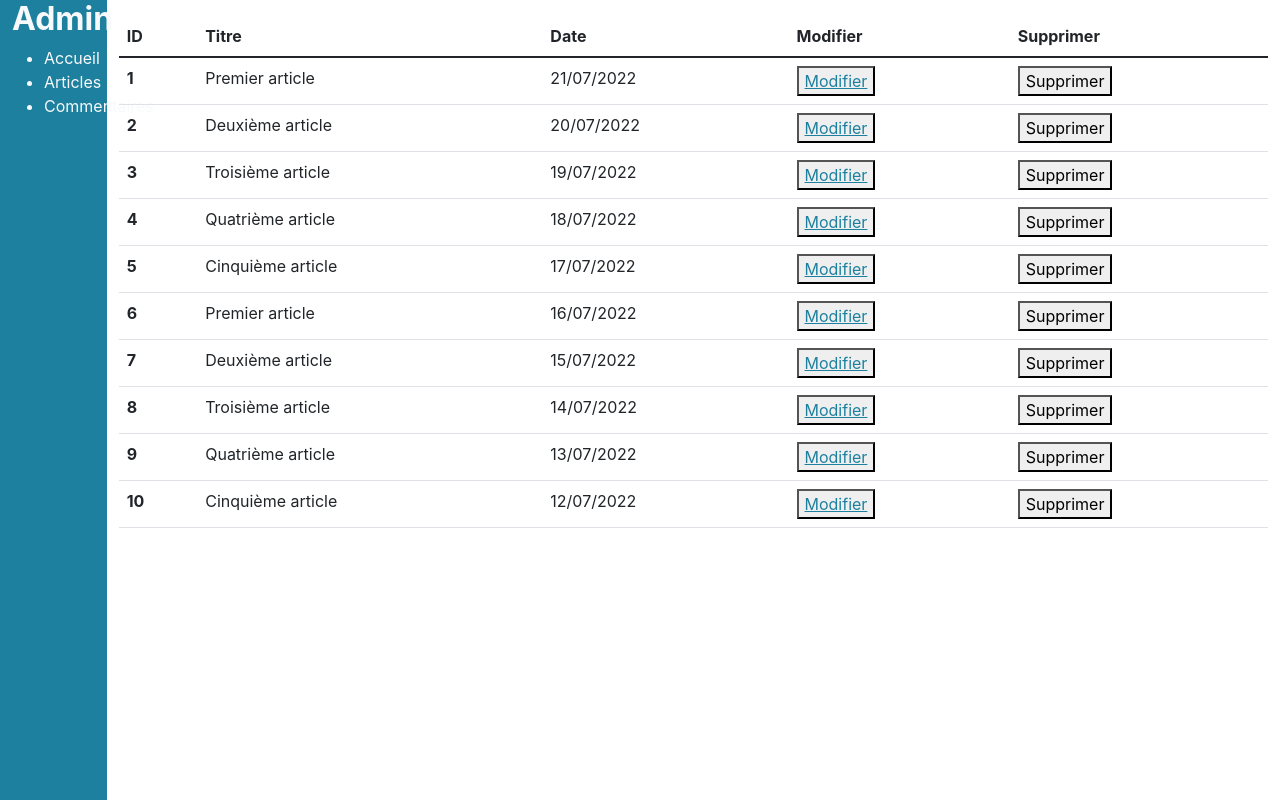
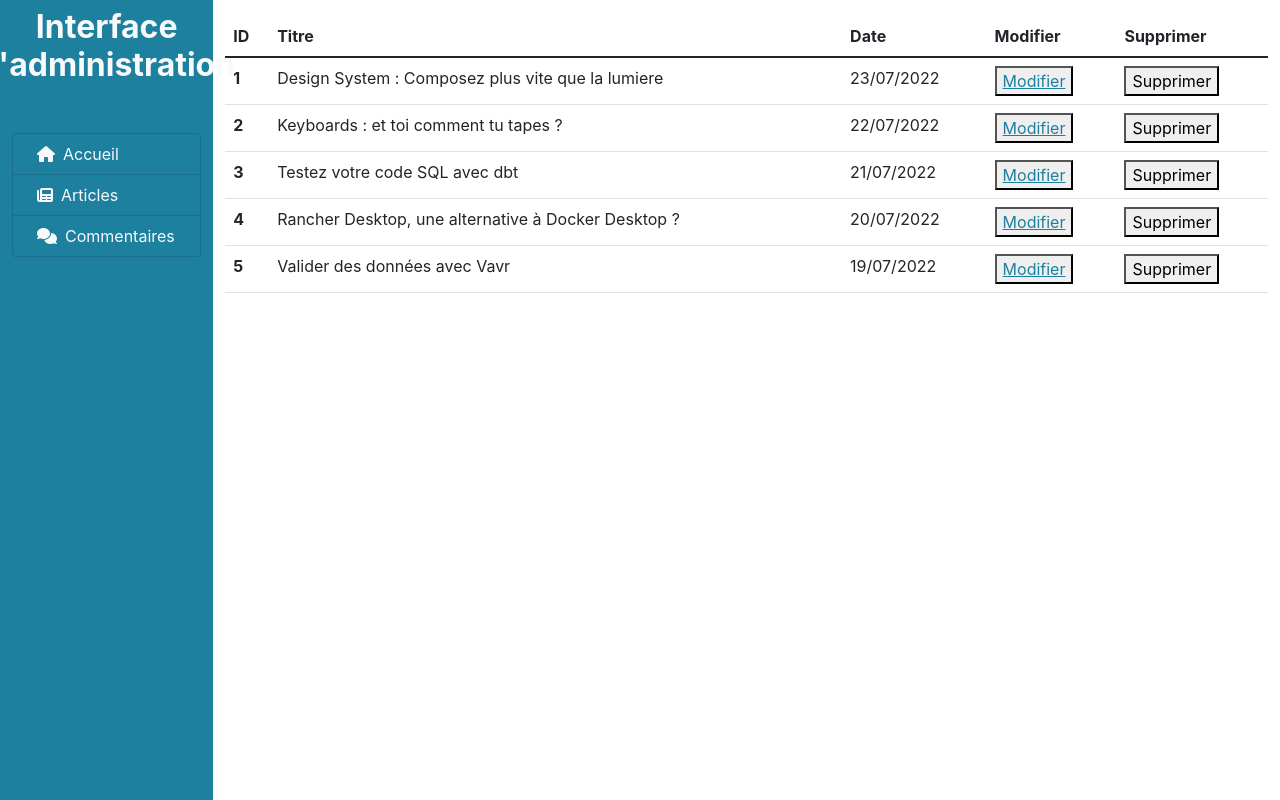
Before and after one commit to ClementGrenierDesrousseaux/ClementGrenierDesrousseaux_P5_06052022, a PHP site: page /ClementGrenierDesrousseaux_P5_06052022/admin/articles in a window 1280 px wide. Run offline with PHP 8.4, Linux system fonts and the light colour scheme; some libraries are stand-ins or nearby versions.

Commit message:
Ajout du README.md + ajout de commentaires au code + déplacement des articles de démo dans le MasterController.php + modification du design dans le BO (commit fait pour continuer sur mon Mac)

```diff
--- a/src/Controller/AdminController.php
+++ b/src/Controller/AdminController.php
@@ -5,105 +5,21 @@ namespace App\Controller;
 class AdminController extends MasterController
 {
 
-    public $articles = [
-        "article 1" => [
-            "Title" => "Premier article",
-            "Description" => "Lorem ipsum dolor sit amet, consectetur adipiscing elit. Fusce non auctor enim, vitae sagittis nulla. Cras at dui congue, facilisis sem viverra, fermentum dolor. Nulla facilisi. Integer posuere pretium lorem, ac hendrerit est blandit nec. Morbi vitae nunc ligula. Cras blandit a est eget tempor. Maecenas volutpat eu ex et aliquet. Donec eget tempus tortor. Nulla finibus elementum mauris vel sodales.",
-            "Date" => "21/07/2022",
-            "id" => "1"
-        ],
-
-        "article 2" => [
-            "Title" => "Deuxième article",
-            "Description" => "Lorem ipsum dolor sit amet, consectetur adipiscing elit. Fusce non auctor enim, vitae sagittis nulla. Cras at dui congue, facilisis sem viverra, fermentum dolor. Nulla facilisi. Integer posuere pretium lorem, ac hendrerit est blandit nec. Morbi vitae nunc ligula. Cras blandit a est eget tempor. Maecenas volutpat eu ex et aliquet. Donec eget tempus tortor. Nulla finibus elementum mauris vel sodales.",
-            "Date" => "20/07/2022",
-            "id" => "2"
-        ],
-
-        "article 3" => [
-            "Title" => "Troisième article",
-            "Description" => "Lorem ipsum dolor sit amet, consectetur adipiscing elit. Fusce non auctor enim, vitae sagittis nulla. Cras at dui congue, facilisis sem viverra, fermentum dolor. Nulla facilisi. Integer posuere pretium lorem, ac hendrerit est blandit nec. Morbi vitae nunc ligula. Cras blandit a est eget tempor. Maecenas volutpat eu ex et aliquet. Donec eget tempus tortor. Nulla finibus elementum mauris vel sodales.",
-            "Date" => "19/07/2022",
-            "id" => "3"
-        ],
-
-        "article 4" => [
-            "Title" => "Quatrième article",
-            "Description" => "Lorem ipsum dolor sit amet, consectetur adipiscing elit. Fusce non auctor enim, vitae sagittis nulla. Cras at dui congue, facilisis sem viverra, fermentum dolor. Nulla facilisi. Integer posuere pretium lorem, ac hendrerit est blandit nec. Morbi vitae nunc ligula. Cras blandit a est eget tempor. Maecenas volutpat eu ex et aliquet. Donec eget tempus tortor. Nulla finibus elementum mauris vel sodales.",
-            "Date" => "18/07/2022",
-            "id" => "4"
-        ],
-
-        "article 5" => [
-            "Title" => "Cinquième article",
-            "Description" => "Lorem ipsum dolor sit amet, consectetur adipiscing elit. Fusce non auctor enim, vitae sagittis nulla. Cras at dui congue, facilisis sem viverra, fermentum dolor. Nulla facilisi. Integer posuere pretium lorem, ac hendrerit est blandit nec. Morbi vitae nunc ligula. Cras blandit a est eget tempor. Maecenas volutpat eu ex et aliquet. Donec eget tempus tortor. Nulla finibus elementum mauris vel sodales.",
-            "Date" => "17/07/2022",
-            "id" => "5"
-        ],
-        "article 6" => [
-            "Title" => "Premier article",
-            "Description" => "Lorem ipsum dolor sit amet, consectetur adipiscing elit. Fusce non auctor enim, vitae sagittis nulla. Cras at dui congue, facilisis sem viverra, fermentum dolor. Nulla facilisi. Integer posuere pretium lorem, ac hendrerit est blandit nec. Morbi vitae nunc ligula. Cras blandit a est eget tempor. Maecenas volutpat eu ex et aliquet. Donec eget tempus tortor. Nulla finibus elementum mauris vel sodales.",
-            "Date" => "16/07/2022",
-            "id" => "6"
-        ],
-
-        "article 7" => [
-            "Title" => "Deuxième article",
-            "Description" => "Lorem ipsum dolor sit amet, consectetur adipiscing elit. Fusce non auctor enim, vitae sagittis nulla. Cras at dui congue, facilisis sem viverra, fermentum dolor. Nulla facilisi. Integer posuere pretium lorem, ac hendrerit est blandit nec. Morbi vitae nunc ligula. Cras blandit a est eget tempor. Maecenas volutpat eu ex et aliquet. Donec eget tempus tortor. Nulla finibus elementum mauris vel sodales.",
-            "Date" => "15/07/2022",
-            "id" => "7"
-        ],
-
-        "article 8" => [
-            "Title" => "Troisième article",
-            "Description" => "Lorem ipsum dolor sit amet, consectetur adipiscing elit. Fusce non auctor enim, vitae sagittis nulla. Cras at dui congue, facilisis sem viverra, fermentum dolor. Nulla facilisi. Integer posuere pretium lorem, ac hendrerit est blandit nec. Morbi vitae nunc ligula. Cras blandit a est eget tempor. Maecenas volutpat eu ex et aliquet. Donec eget tempus tortor. Nulla finibus elementum mauris vel sodales.",
-            "Date" => "14/07/2022",
-            "id" => "8"
-        ],
-
-        "article 9" => [
-            "Title" => "Quatrième article",
-            "Description" => "Lorem ipsum dolor sit amet, consectetur adipiscing elit. Fusce non auctor enim, vitae sagittis nulla. Cras at dui congue, facilisis sem viverra, fermentum dolor. Nulla facilisi. Integer posuere pretium lorem, ac hendrerit est blandit nec. Morbi vitae nunc ligula. Cras blandit a est eget tempor. Maecenas volutpat eu ex et aliquet. Donec eget tempus tortor. Nulla finibus elementum mauris vel sodales.",
-            "Date" => "13/07/2022",
-            "id" => "9"
-        ],
-
-        "article 10" => [
-            "Title" => "Cinquième article",
-            "Description" => "Lorem ipsum dolor sit amet, consectetur adipiscing elit. Fusce non auctor enim, vitae sagittis nulla. Cras at dui congue, facilisis sem viverra, fermentum dolor. Nulla facilisi. Integer posuere pretium lorem, ac hendrerit est blandit nec. Morbi vitae nunc ligula. Cras blandit a est eget tempor. Maecenas volutpat eu ex et aliquet. Donec eget tempus tortor. Nulla finibus elementum mauris vel sodales.",
-            "Date" => "12/07/2022",
-            "id" => "10"
-        ],
-
-
-    ];
-
-    public $article = [
-        "article" => [
-            "Title" => "Premier article",
-            "Chapo" => "Lorem ipsum dolor sit amet, consectetur adipiscing elit. Fusce non auctor enim, vitae sagittis nulla. Cras at dui congue, facilisis sem viverra, fermentum dolor. Nulla facilisi. Integer posuere pretium lorem, ac hendrerit est blandit nec. Morbi vitae nunc ligula. Cras blandit a est eget tempor. Maecenas volutpat eu ex et aliquet. Donec eget tempus tortor. Nulla finibus elementum mauris vel sodales.",
-            "Description" => "
-
-Lorem ipsum dolor sit amet, consectetur adipiscing elit. Fusce nec porta neque. Sed tempor auctor lorem, eget porttitor augue sagittis nec. Donec finibus lectus nec nisi lacinia, ac hendrerit purus vehicula. Mauris massa mauris, euismod pulvinar enim ac, finibus dapibus orci. Phasellus nec congue diam. Vivamus iaculis tortor sapien, non luctus ipsum pharetra eu. Cras in felis quis tellus suscipit lobortis. Quisque consectetur erat sit amet velit ullamcorper, ut iaculis purus consectetur. Praesent in urna ut tellus porta fringilla. Etiam rutrum quis sem ac suscipit. Nam malesuada fermentum pharetra. Donec ultrices euismod placerat. <br><br>
-
-Nam consectetur venenatis rutrum. In in risus ac orci facilisis semper. Mauris vehicula ipsum eget elementum semper. Quisque tempus sapien quis massa gravida semper. Maecenas ultricies justo quis elit accumsan, eu tincidunt nulla hendrerit. Ut eu leo nulla. In vitae ipsum fermentum, rutrum elit porttitor, molestie velit. Pellentesque finibus massa at sem ultrices, eu consectetur tellus hendrerit. Phasellus a ullamcorper libero, eu malesuada lectus. Proin porta finibus erat at aliquam. Nulla elementum mauris sed nulla volutpat, vel volutpat nisl pellentesque. <br><br>
-
-Cras hendrerit convallis ornare. Sed viverra eu nibh vitae blandit. Aliquam erat volutpat. Curabitur pretium elementum sollicitudin. Nullam consectetur faucibus orci auctor ultricies. Donec mi tellus, dignissim vel tortor in, fringilla laoreet magna. Morbi finibus sit amet nulla quis malesuada. Pellentesque quis risus sit amet erat porttitor ultricies egestas at tellus. Integer imperdiet diam non sapien vulputate, vitae venenatis arcu tempus. Pellentesque sagittis orci ac dolor accumsan, sed malesuada dui sollicitudin. Class aptent taciti sociosqu ad litora torquent per conubia nostra, per inceptos himenaeos.  ",
-            "Date" => "21/07/2022",
-            "Author" => "Clément Grenier--Desrousseaux"
-        ],
-    ];
-
+    // AFFICHAGE DE LA PAGE D'ACCUEIL ADMIN
     public function adminIndex()
     {
         if (!isset($_SESSION['name'])) {
             header("Location: http://localhost/ClementGrenierDesrousseaux_P5_06052022/login");
             exit();
         } else {
-            $this->twig->display('admin/index.html.twig');
+            $this->twig->display('admin/index.html.twig', [
+                'articles' => $this->articles
+            ]);
         }
     }
 
+
+    // AFFICHAGE DE LA PAGE DES ARTICLES ADMIN
     public function adminArticles()
     {
         if (!isset($_SESSION['name'])) {
@@ -116,6 +32,8 @@ Cras hendrerit convallis ornare. Sed viverra eu nibh vitae blandit. Aliquam erat
         }
     }
 
+
+    // AFFICHAGE DE L'INTERFACE DE MODIFICATION D'UN ARTICLE SELON SON ID
     public function adminArticleModify()
     {
         if (!isset($_SESSION['name'])) {
@@ -123,7 +41,7 @@ Cras hendrerit convallis ornare. Sed viverra eu nibh vitae blandit. Aliquam erat
             exit();
         } else {
             $this->twig->display('admin/articleModify.html.twig', [
-                'articles' => $this->article
+                'articles' => $this->oneArticle
             ]);
         }
     }
--- a/src/Controller/MasterController.php
+++ b/src/Controller/MasterController.php
@@ -7,6 +7,99 @@ use Twig\Loader\FilesystemLoader;
 
 abstract class MasterController
 {
+    public $articles = [
+        "article 1" => [
+            "Title" => "Design System : Composez plus vite que la lumiere",
+            "Description" => "Depuis déjà quelques années, la transformation digitale a bousculé nos modes de vie comme a pu le faire la révolution industrielle à l’époque. En effet, le digital étant omniprésent dans notre quotidien, il est normal que les entreprises prennent conscience qu’elles doivent être plus rapides et plus performantes dans leurs itérations produit afin d’augmenter leur retour sur investissement.",
+            "Date" => "23/07/2022",
+            "id" => "1"
+        ],
+
+        "article 2" => [
+            "Title" => "Keyboards : et toi comment tu tapes ?",
+            "Description" => "Aujourd’hui on va parler d’un outil que vous utilisez tous les jours, qui est devenu incontournable dans nos sociétés numériques mais très sous-estimé : le clavier.
+Qu’est-ce qu’un clavier ?",
+            "Date" => "22/07/2022",
+            "id" => "2"
+        ],
+
+        "article 3" => [
+            "Title" => "Testez votre code SQL avec dbt",
+            "Description" => "dbt (Data Build Tool) est un outil qui permet de transformer les données directement dans un data warehouse de manière efficace. Il ne permet pas d'extraire ou de charger des données, mais il est utile pour transformer les données déjà chargées dans votre entrepôt de données, il est donc le T dans l’approche ELT (Extract - Load - Transform).",
+            "Date" => "21/07/2022",
+            "id" => "3"
+        ],
+
+        "article 4" => [
+            "Title" => "Rancher Desktop, une alternative à Docker Desktop ?",
+            "Description" => "Des alternatives existent-elles à Docker Desktop ? La réponse ? Oui il y en a quelques unes ! On peut citer notamment Podman, Colima, Minikube ou encore Rancher Desktop. Aujourd’hui, je vous propose de découvrir Rancher Desktop !",
+            "Date" => "20/07/2022",
+            "id" => "4"
+        ],
+
+        "article 5" => [
+            "Title" => "Valider des données avec Vavr",
+            "Description" => "La validation de données est importante dans une application. Ses avantages : maîtriser au plus tôt les données, mieux gérer les erreurs, ou encore éviter d’engorger le serveur avec des requêtes qui ne pourront pas aboutir…",
+            "Date" => "19/07/2022",
+            "id" => "5"
+        ],
+
+
+    ];
+
+    public $oneArticle = [
+        "article" => [
+            "Title" => "Keyboards : et toi comment tu tapes ?",
+            "Chapo" => "Aujourd’hui on va parler d’un outil que vous utilisez tous les jours, qui est devenu incontournable dans nos sociétés numériques mais très sous-estimé : le clavier.
+Qu’est-ce qu’un clavier ?",
+            "Description" => "Commençons par un rappel historique et technique.
+
+Le clavier est une interface humain-machine qui permet la saisie de caractères avec une ou plusieurs touches correspondant à des lettres, symboles ou actions.
+
+    Les premiers claviers sont apparus comme moyen de faciliter l’écriture, ce sont les premières machines à écrire au 18eme et 19eme siècles. (premier brevet 1714 Henry Mill — Angleterre)
+    Lorsque les premiers ordinateurs arrivent, la saisie de texte devient très vite un des usages principaux pour interagir avec les systèmes d’exploitation alors en ligne de commande (vers 1960). On réemploie alors le principe existant du clavier des machines à écrire.
+    Fin des années 70 les fabricants commencent à décliner les claviers en fonction des langues des zones géographiques.
+    Dans les années 80 le Personal Computer commence à envahir les bureaux et les habitations.
+
+Mais alors comment ça marche un clavier ?
+
+En principe c’est très simple, on presse une ou plusieurs touches et le clavier envoie un signal à l’ordinateur pour lui dire ce qu’il doit faire.
+
+Simple n’est-ce pas ? A un détail près, un clavier classique c’est 104 touches pour la norme ANSI-INCITS 154–1988, utilisée principalement aux Etats-Unis, ou 105 touches pour la norme ISO/IEC 9995–2 (initié par l’AFNOR en 1984) et surtout un interrupteur par touche.",
+            "Date" => "21/07/2022",
+            "Author" => "Clément Grenier--Desrousseaux"
+        ],
+    ];
+
+    public $comments = [
+        "comment 1" => [
+            "Author" => "Clément Grenier--Desrousseaux",
+            "Description" => "Super premier article !!",
+            "Date" => "21/07/2022"
+        ],
+        "comment 2" => [
+            "Author" => "Arthur",
+            "Description" => "J'ai adoré cet article :)",
+            "Date" => "21/07/2022"
+        ],
+        "comment 3" => [
+            "Author" => "Soizic",
+            "Description" => "Très interessant",
+            "Date" => "21/07/2022"
+        ],
+        "comment 4" => [
+            "Author" => "Adrien",
+            "Description" => "Super bien expliqué, en tant que débutant j'ai tout compris !",
+            "Date" => "21/07/2022"
+        ],
+        "comment 5" => [
+            "Author" => "Corentin",
+            "Description" => "Continue comme ça !",
+            "Date" => "21/07/2022"
+        ],
+    ];
+
+
     private $loader;
     protected $twig;
 
--- a/templates/admin/articles.html.twig
+++ b/templates/admin/articles.html.twig
@@ -17,15 +17,15 @@
 
     <div class="container-fluid h-100">
         <div class="row h-100">
-            <div class="col-lg-1 col-md-2 bg-primary text-light">
-                <h2>Admin</h2>
-                <ul>
-                    <li><a href="../admin/articles" class="text-decoration-none text-light">Accueil</a></li>
-                    <li>Articles</li>
-                    <li>Commentaires</li>
+            <div class="col-lg-2 col-md-3 bg-primary text-light">
+                <h2 class="mt-2 d-flex justify-content-center text-center">Interface d'administration</h2>
+                <ul class="list-group bg-primary mt-5">
+                    <li class="list-group-item bg-primary"><a href="admin/articles" class="text-decoration-none text-light"><i class="fa-solid fa-house mx-2"></i>Accueil</a></li>
+                    <li class="list-group-item bg-primary"><a href="#" class="text-decoration-none text-light"><i class="fa-solid fa-newspaper mx-2"></i>Articles</li></a>
+                    <li class="list-group-item bg-primary"><a href="#" class="text-decoration-none text-light"><i class="fa-solid fa-comments mx-2"></i>Commentaires</li></a>
                 </ul>
             </div>
-            <div class="col-lg-11 col-md-10">
+            <div class="col-lg-10 col-md-9">
 
 
                 <div class="row mt-3 mb-3">
```
Also changed, not shown: src/Controller/BlogController.php (deleted, +0 -22 lines), src/Controller/IndexController.php (+2 -34 lines), src/Controller/ListArticlesController.php (+1 -63 lines), src/Controller/oneArticleController.php (+2 -44 lines), templates/admin/articleModify.html.twig (+7 -7 lines), templates/admin/index.html.twig (+16 -7 lines), templates/oneArticle/index.html.twig (+26 -14 lines), README.md.
